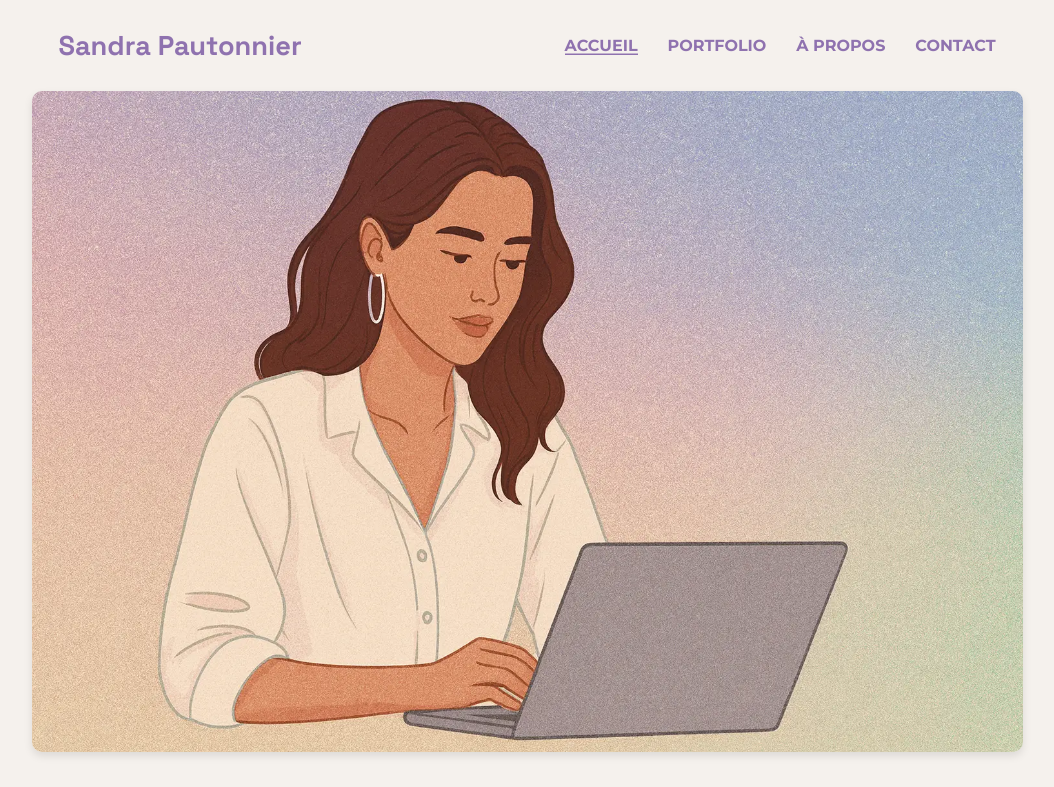
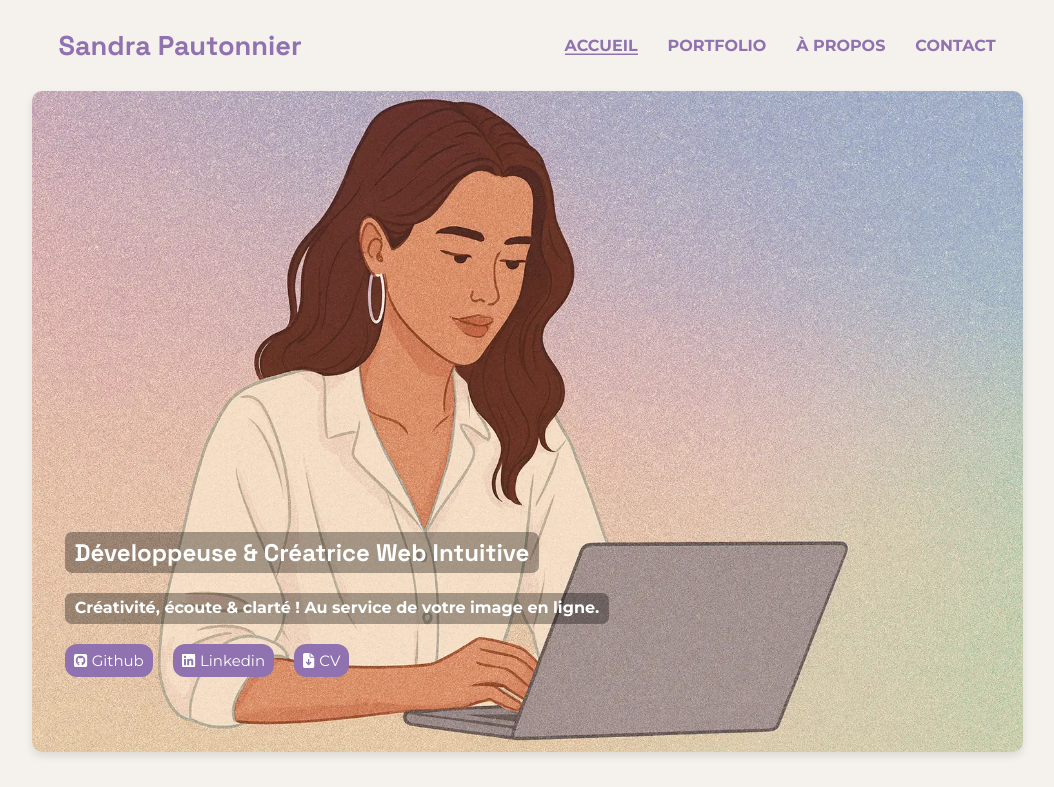
Before and after one commit to SandraPautonnier/sandrapautonnier, a React (Vite) app: page / in a window 1280 px wide. Shown: the top 787 px of the page, without its empty margins (113-1167 px from the left). Built offline with nearby package versions, Linux system fonts and the light colour scheme.

Commit message:
Refactor header styles for improved layout and responsiveness; update media queries for navbar and header banner

```diff
--- a/src/index.css
+++ b/src/index.css
@@ -83,7 +83,7 @@
     z-index: 10;
   }
 }
-@media (max-width: 992px) {
+@media (max-width: 991px) {
   .menu-nav {
     justify-content: space-between;
   }
@@ -386,6 +386,35 @@ footer .footer-secondary .heart .btn-fav input[type=checkbox] {
   margin-top: 20px;
 }
 
+@media (min-width: 992px) {
+  .header-banner h2 {
+    background-color: rgba(0, 0, 0, 0.329);
+    border-radius: 7px;
+    padding: 5px 10px;
+    position: relative;
+    z-index: 10;
+    color: white;
+    left: -225px;
+    top: -250px;
+  }
+  .header-banner p {
+    background-color: rgba(0, 0, 0, 0.329);
+    border-radius: 7px;
+    padding: 5px 10px;
+    position: relative;
+    z-index: 10;
+    color: white;
+    left: -190px;
+    top: -270px;
+    font-weight: bold;
+  }
+  .header-banner .buttons-social {
+    position: relative;
+    z-index: 10;
+    left: -320px;
+    top: -290px;
+  }
+}
 .experiences {
   margin-bottom: 30px;
 }
--- a/src/pages/Home/index.jsx
+++ b/src/pages/Home/index.jsx
@@ -27,12 +27,9 @@ const Home = () => {
           <header>
             <Navbar />
             <div className='header-banner' id="home">
-
               <img src={HeaderImage} alt="Portrait de Sandra"/>
-
               <h2>Développeuse & Créatrice Web Intuitive</h2>
-              <p>Créativité, écoute & clarté ! Au service de votre image en ligne. <br />
-                Site en cours de refonte ...
+              <p>Créativité, écoute & clarté ! Au service de votre image en ligne.
               </p>
               <div className="buttons-social">
                 <a href="https://github.com/SandraPautonnier" target='_blank' rel="noreferrer"><FontAwesomeIcon icon={faSquareGithub} />Github</a>
--- a/src/sass/layout/_Navbar.scss
+++ b/src/sass/layout/_Navbar.scss
@@ -86,11 +86,9 @@
         top: 23px;
         z-index: 10;
     }
-
-
 }
 
-@media (max-width: 992px) {
+@media (max-width: 991px) {
     .menu-nav {
         justify-content: space-between;
     }
--- a/src/sass/pages/_Home.scss
+++ b/src/sass/pages/_Home.scss
@@ -148,3 +148,37 @@
     }
   }
 }
+
+@media (min-width: 992px) {
+
+  .header-banner {
+    h2 {
+      background-color: rgba(0, 0, 0, 0.329);
+      border-radius: 7px;
+      padding: 5px 10px;
+      position: relative;
+      z-index: 10;
+      color: white;
+      left: -225px;
+      top: -250px;
+
+    }
+    p {
+      background-color: rgba(0, 0, 0, 0.329);
+      border-radius: 7px;
+      padding: 5px 10px;
+      position: relative;
+      z-index: 10;
+      color: white;
+      left: -190px;
+      top: -270px;
+      font-weight: bold;
+    }
+    .buttons-social {
+      position: relative;
+      z-index: 10;
+      left: -320px;
+      top: -290px;
+    }
+  }
+}
```
Also changed, not shown: 1 other file (tests, documents, lock files or other folders).
